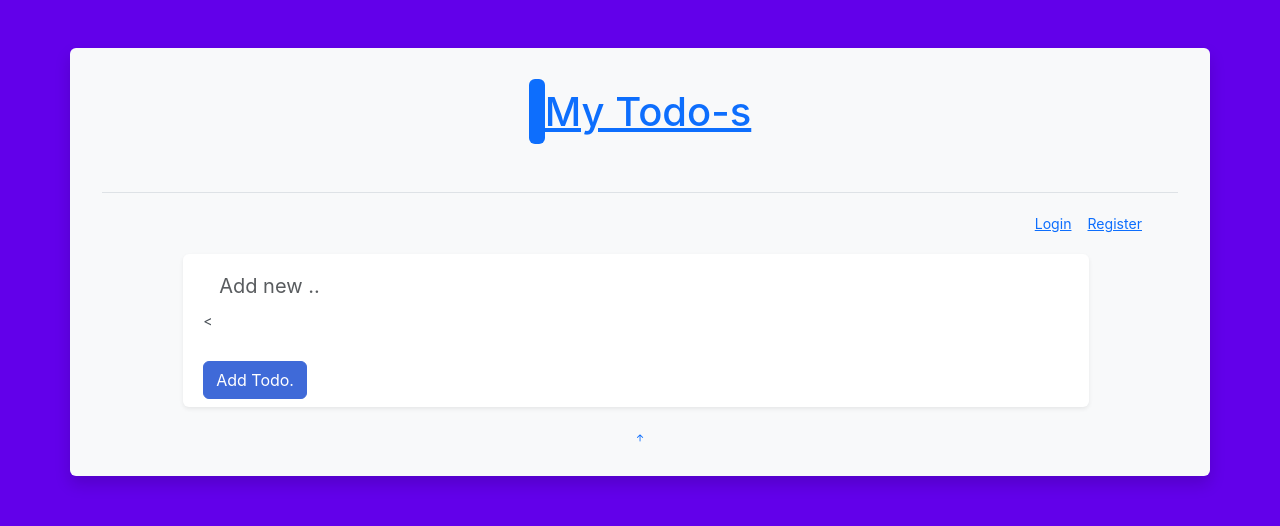
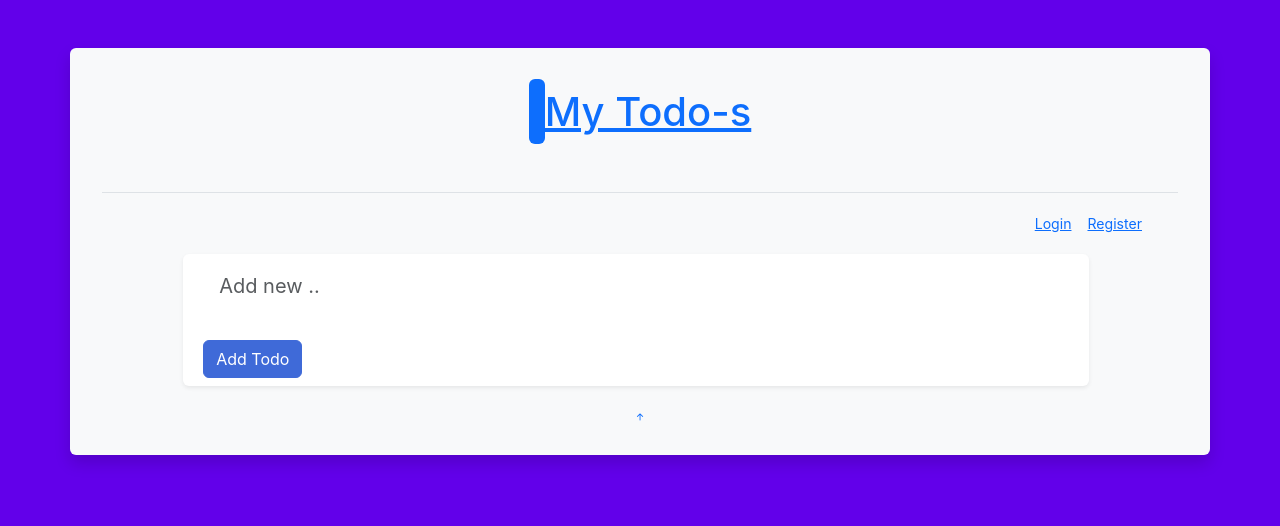
Before and after one commit to olusesa/mytodosite, a Flask app: page / in a window 1280 px wide. Shown: the top 526 px of the page. Run offline with Flask 3, Linux system fonts and the light colour scheme; some libraries are stand-ins or nearby versions.

Commit message:
New Update MyTodoSite commit

```diff
--- a/templates/add_todo.html
+++ b/templates/add_todo.html
@@ -3,11 +3,11 @@
             <div class="row bg-white rounded shadow-sm p-2 add-todo-wrapper align-items-center justify-content-center">
 
                 <div class="box">
-    <form action="{{ url_for('create_todo') }}" method="post">
-        <div class="col">
-                    <input class="form-control form-control-lg border-0 add-todo-input bg-transparent rounded" type="text" placeholder="Add new ..">
-        </div>
-    	<<div class="col-auto m-0 px-2 d-flex align-items-center">
+                    <form action="{{ url_for('create_todo') }}" method="post">
+                        <div class="col">
+                            <input class="form-control form-control-lg border-0 add-todo-input bg-transparent rounded" type="text" placeholder="Add new ..">
+                        </div>
+    	<div class="col-auto m-0 px-2 d-flex align-items-center">
                     <label class="text-secondary my-2 p-0 px-1 view-opt-label due-date-label d-none">Due date not set</label>
                     <i class="fa fa-calendar my-2 px-1 text-primary btn due-date-button" data-toggle="tooltip" data-placement="bottom" title="Set a Due date"></i>
                     <i class="fa fa-calendar-times-o my-2 px-1 text-danger btn clear-due-date-button d-none" data-toggle="tooltip" data-placement="bottom" title="Clear Due date"></i>
@@ -25,7 +25,8 @@
 <!--                <span class="glyphicon glyphicon-th"></span>-->
 <!--            </div>-->
 <!--        </div>-->
-        <button type="submit" class="btn btn-primary btn-block btn-large">Add Todo.</button>
+<!--        <button type="submit" class="btn btn-primary btn-block btn-large">Add Todo.</button>-->
+                        <button type="button" class="btn btn-primary">Add Todo</button>
     </form>
 </div>
 
@@ -38,4 +39,4 @@
 <!--                </div>-->
             </div>
         </div>
-    </div>
+</div>
```
